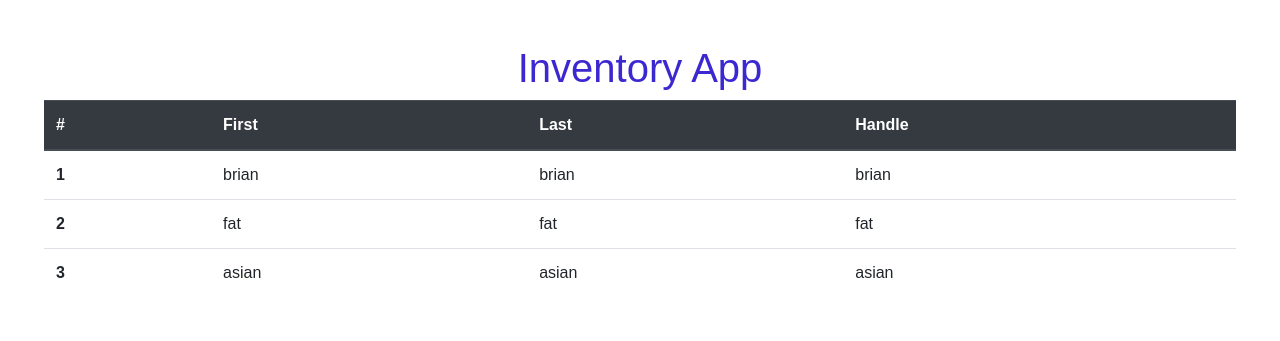
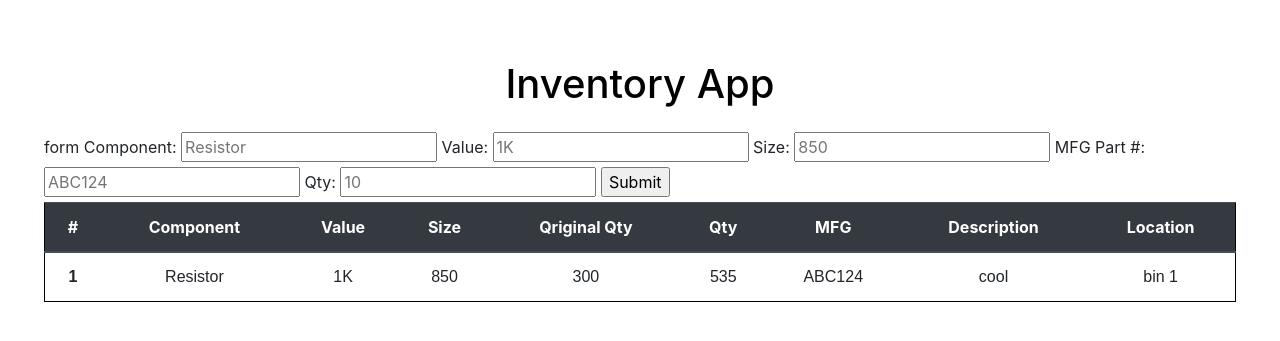
Before and after one commit to ally-nguyen/equipment-inventory-flask, a Flask app: page / in a window 1280 px wide. Shown: the top 341 px of the page. Run offline with Flask 3, Linux system fonts and the light colour scheme; some libraries are stand-ins or nearby versions.

Commit message:
fixed table spaced and added text boxes

```diff
--- a/app.py
+++ b/app.py
@@ -15,8 +15,8 @@ app = Flask(__name__)
 # the associated function.
 @app.route('/')
 def index():
-    print("this is a test")
-    data = ["brian", "fat", "asian"]
+    # [ # ], ] means a list inside a list?
+    data = [ ['Resistor','1K','850','300','535','ABC124','cool','bin 1'], ]
     return render_template("index.html", data=data)
 
 
--- a/static/style.css
+++ b/static/style.css
@@ -1,11 +1,23 @@
-body {
+tbody {
     font-family: Arial, sans-serif;
     background-color: white;
     margin: 0;
     padding: 0;
 }
 
+tr {
+    text-align: center;
+    border: 1px solid black;
+    box-sizing: content-box;
+
+
+
+}
+
 .custom-container {
+    overflow: hidden;
+    height: 100%;
     margin: 28px;
     padding: 16px;
+
 }
--- a/templates/index.html
+++ b/templates/index.html
@@ -2,24 +2,60 @@
 
 {% block content %}
 <div class="custom-container">
-    <h1 style="color: rgb(60, 40, 208); text-align: center;">{% block title %} Inventory App {% endblock %}</h1>
+    <h1 style="color: rgb(0, 0, 0); text-align: center; padding: 16px">{% block title %} Inventory App {% endblock %}</h1>
     <div>
+        form
+        <!--creates labeled text boxs-->
+        <label for="Component">Component:</label>
+        <input type="text" id="Component" name="Component" placeholder="Resistor">
+
+        <label for="Value">Value:</label>
+        <input type="text" id="Value" name="Value" placeholder="1K">
+
+        <label for="Size">Size:</label>
+        <input type="text" id="Size" name="Size" placeholder="850">
+
+        <label for="MFG Part #">MFG Part #:</label>
+        <input type="text" id="MFG Part #" name="MFG Part #" placeholder="ABC124">
+
+        <label for="Qty">Qty:</label>
+        <input type="text" id="Qty" name="Qty" placeholder="10">
+
+        <!--type='submit' sends form data for processing; attribute value displays the word 'submit' for user to see-->
+        <input type="submit" value="Submit">
+
+        <!--table class is the type of table used = hoverable table-->
         <table class="table table-hover">
+            <!--<thead> tag is the table's header-->
             <thead class="thead-dark">
+              <!--<tr> tag is the table rows-->
               <tr>
                 <th scope="col">#</th>
-                <th scope="col">First</th>
-                <th scope="col">Last</th>
-                <th scope="col">Handle</th>
+                <th scope="col">Component</th>
+                <th scope="col">Value</th>
+                <th scope="col">Size</th>
+                <th scope="col">Qriginal Qty</th>
+                <th scope="col">Qty</th>
+                <th scope="col">MFG</th>
+                <th scope="col">Description</th>
+                <th scope="col">Location</th>
               </tr>
             </thead>
+            <!--<tbody> tag is the data cells of the table-->
             <tbody>
                 {% for item in data %}
                 <tr>
                     <th scope="row">{{ loop.index }}</th>
-                    <td>{{ item }}</td>
-                    <td>{{ item }}</td>
-                    <td>{{ item }}</td>
+                    <!--<td> is the data cells of the table; aka the body of the table-->
+                    <td>{{ item[0] }}</td>
+                    <td>{{ item[1] }}</td>
+                    <td>{{ item[2] }}</td>
+                    <td>{{ item[3] }}</td>
+                    <td>{{ item[4] }}</td>
+                    <td>{{ item[5] }}</td>
+                    <td>{{ item[6] }}</td>
+                    <td>{{ item[7] }}</td>
+
                 </tr>
             {% endfor %}
             </tbody>
```
